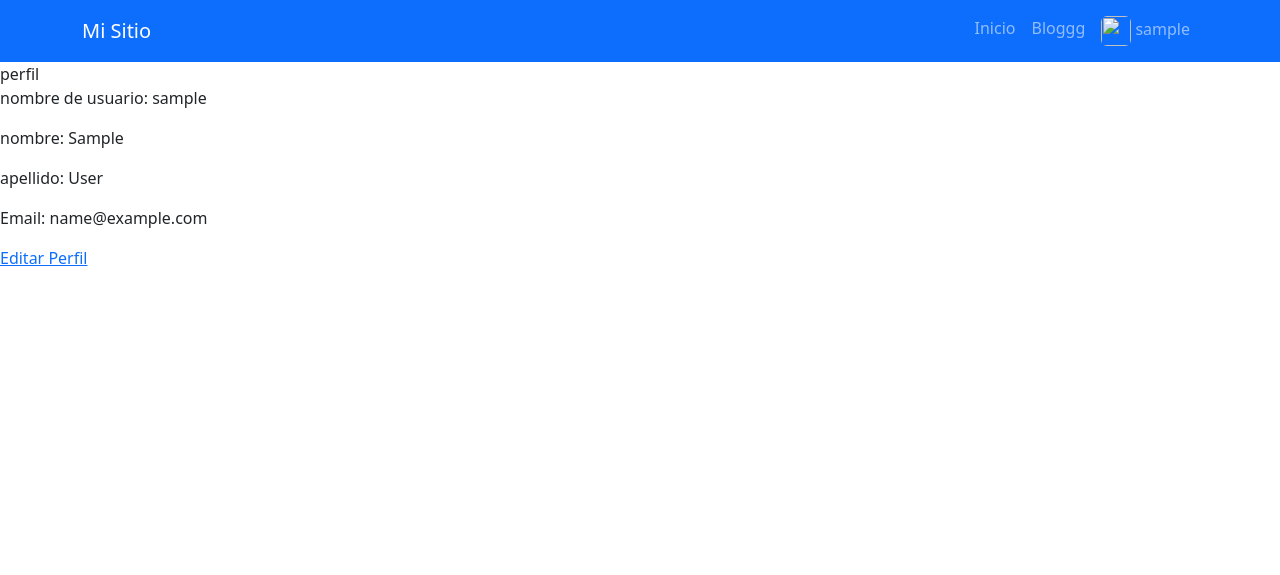
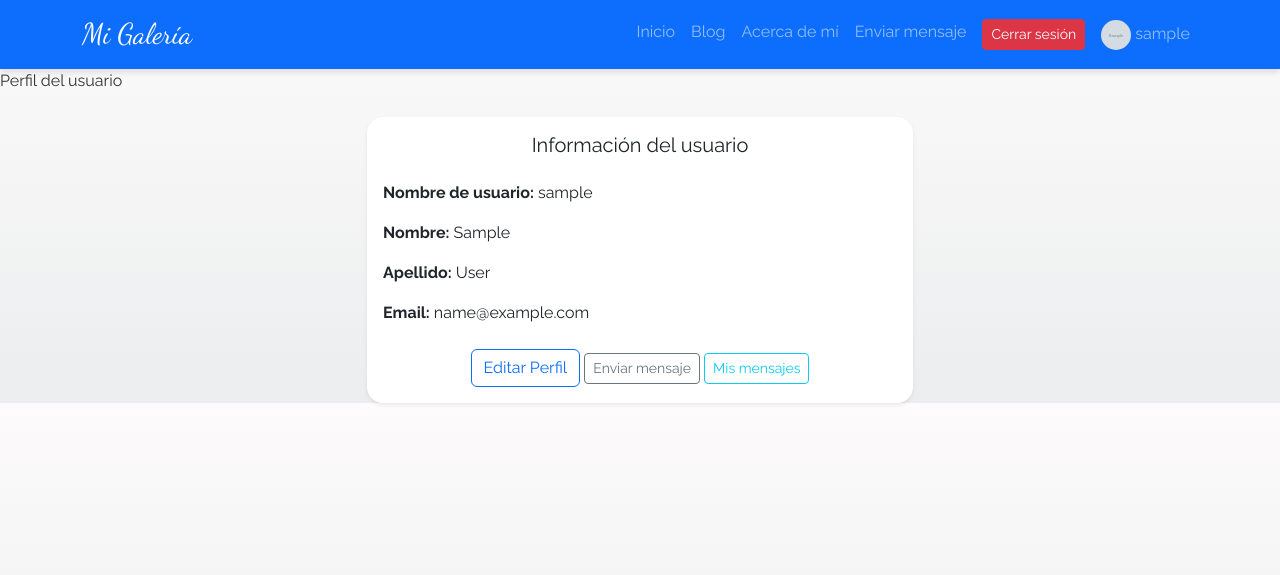
Before and after one commit to Pedrosote/Entrega_Final-Sotelino, a Django app: page /perfil in a window 1280 px wide. Shown: the top 575 px of the page. Run offline with Django 5.2, Linux system fonts and the light colour scheme; a user stored in the database is signed in; tables that the repository leaves empty hold one stand-in row (values such as "Sample post"); grey boxes marked "Sample" are stand-in pictures.

Commit message:
rama main

```diff
--- a/main/templates/main/base.html
+++ b/main/templates/main/base.html
@@ -4,31 +4,80 @@
     <meta charset="UTF-8">
     <meta name="viewport" content="width=device-width, initial-scale=1.0">
     <title>Blog | {% block title %}{% endblock title %} </title>
+
+    <link href="https://fonts.googleapis.com/css2?family=Dancing+Script&family=Raleway:wght@400;700&display=swap" rel="stylesheet">
+
     <link href="https://cdn.jsdelivr.net/npm/bootstrap@5.3.3/dist/css/bootstrap.min.css" rel="stylesheet" integrity="sha384-QWTKZyjpPEjISv5WaRU9OFeRpok6YctnYmDr5pNlyT2bRjXh0JMhjY6hW+ALEwIH" crossorigin="anonymous">
+
+    <style>
+        body {
+            font-family: 'Raleway', sans-serif;
+            background: linear-gradient(to bottom, #fdfbfb, #ebedee);
+            color: #333;
+        }
+        .navbar {
+            box-shadow: 0 4px 6px rgba(0, 0, 0, 0.1);
+        }
+        .navbar-brand {
+            font-family: 'Dancing Script', cursive;
+            font-size: 1.8rem;
+        }
+        .btn-outline-light:hover {
+            background-color: rgba(255,255,255,0.2);
+        }
+        .btn-danger {
+            background-color: #dc3545;
+            border-color: #dc3545;
+        }
+        .btn-danger:hover {
+            background-color: #bb2d3b;
+        }
+    </style>
 </head>
 <body>
     <nav class="navbar navbar-expand-lg navbar-dark bg-primary">
         <div class="container">
-            <a class="navbar-brand" href="#">Mi Sitio</a>
+            <a class="navbar-brand" href="{% url 'main:index' %}">Mi Galería</a>
             <button class="navbar-toggler" type="button" data-bs-toggle="collapse" data-bs-target="#navbarNav">
                 <span class="navbar-toggler-icon"></span>
             </button>
             <div class="collapse navbar-collapse" id="navbarNav">
                 <ul class="navbar-nav ms-auto">
                     <li class="nav-item">
-                        <a class="nav-link" href={% url "main:index" %}>Inicio</a>
+                        <a class="nav-link" href="{% url 'main:index' %}">Inicio</a>
                     </li>
                     <li class="nav-item">
-                        <a class="nav-link" href="{% url "blog:postlist" %}">Bloggg</a>
+                        <a class="nav-link" href="{% url 'blog:postlist' %}">Blog</a>
                     </li>
+                    <li class="nav-item">
+                        <a class="nav-link" href="{% url 'main:about' %}">Acerca de mí</a>
+                    </li>
+
                     {% if user.is_authenticated %}
-                    <li class = "nav-item">
-                        <a class = "nav-link" href="{% url "main:editar_perfil" %}">
-                            {% if user.avatar.imagen %}
-                               <img src="{{user.avatar.imagen.urls}}" alt="" class="rounded circle" width="30" height="30">
-                            {% endif %}
-                            {{ user.username }}</a>
-                    </li>
+                        <li class="nav-item">
+                            <a class="nav-link btn btn-outline-light me-2" href="{% url 'mensajes:enviar_mensaje' %}">Enviar mensaje</a>
+                        </li>
+                        <li class="nav-item d-flex align-items-center me-2">
+                            <form action="{% url 'logout' %}" method="post" class="d-inline">
+                                {% csrf_token %}
+                                <button type="submit" class="btn btn-danger btn-sm">Cerrar sesión</button>
+                            </form>
+                        </li>
+                        <li class="nav-item">
+                            <a class="nav-link" href="{% url 'main:editar_perfil' %}">
+                                {% if user.avatar.imagen %}
+                                    <img src="{{ user.avatar.imagen.url }}" alt="" class="rounded-circle" width="30" height="30">
+                                {% endif %}
+                                {{ user.username }}
+                            </a>
+                        </li>
+                    {% else %}
+                        <li class="nav-item">
+                            <a class="nav-link" href="{% url 'login' %}">Login</a>
+                        </li>
+                        <li class="nav-item">
+                            <a class="nav-link" href="{% url 'signup' %}">Registro</a>
+                        </li>
                     {% endif %}
                 </ul>
             </div>
@@ -37,7 +86,6 @@
 
     {% block content_title %}{% endblock content_title %}
 
-
     {% block content %}{% endblock content %}
 
     <script src="https://cdn.jsdelivr.net/npm/bootstrap@5.3.3/dist/js/bootstrap.bundle.min.js" integrity="sha384-YvpcrYf0tY3lHB60NNkmXc5s9fDVZLESaAA55NDzOxhy9GkcIdslK1eN7N6jIeHz" crossorigin="anonymous"></script>
--- a/main/templates/main/perfil.html
+++ b/main/templates/main/perfil.html
@@ -1,21 +1,34 @@
 {% extends "main/base.html" %}
 
 {% block title %}
-perfil
+Perfil
 {% endblock title %}
 
-
-
 {% block content_title %}
-perfil
+Perfil del usuario
 {% endblock content_title %}
 
+{% block content %}
+<div class="container mt-4">
+    <div class="row justify-content-center">
+        <div class="col-md-6">
+            <div class="card shadow-sm border-0 rounded-4">
+                <div class="card-body">
+                    <h5 class="card-title mb-4 text-center">Información del usuario</h5>
 
+                    <p><strong>Nombre de usuario:</strong> {{ user.username }}</p>
+                    <p><strong>Nombre:</strong> {{ user.first_name }}</p>
+                    <p><strong>Apellido:</strong> {{ user.last_name }}</p>
+                    <p><strong>Email:</strong> {{ user.email }}</p>
 
-{% block content %}
-<p>nombre de usuario: {{user.username}}</p>
-<p>nombre: {{user.first_name}}</p>
-<p>apellido: {{user.last_name}}</p>
-<p>Email: {{user.email}}</p>
-<a href="{% url "main:editar_perfil" %}">Editar Perfil</a>
+                    <div class="text-center mt-4">
+                        <a href="{% url 'main:editar_perfil' %}" class="btn btn-outline-primary">Editar Perfil</a>
+                        <a href="{% url 'mensajes:enviar_mensaje' %}" class="btn btn-sm btn-outline-secondary">Enviar mensaje</a>
+                        <a href="{% url 'mensajes:lista_mensajes' %}" class="btn btn-sm btn-outline-info">Mis mensajes</a>
+                    </div>
+                </div>
+            </div>
+        </div>
+    </div>
+</div>
 {% endblock content %}
--- a/main/urls.py
+++ b/main/urls.py
@@ -9,5 +9,6 @@ urlpatterns = [
     path("about", views.about, name="about"),
     path("perfil", views.perfil, name="perfil"),
     path("editar-perfil", views.editar_perfil, name="editar_perfil"),
+
 ]
 urlpatterns += static(settings.MEDIA_URL, document_root = settings.MEDIA_ROOT)
--- a/main/views.py
+++ b/main/views.py
@@ -19,13 +19,13 @@ def editar_perfil(request):
     if request.method == "POST":
         form = EditUserForm(request.POST, instance=request.user)
 
-        # Verificar si el usuario tiene un avatar
+
         try:
             avatar = request.user.avatar
         except Avatar.DoesNotExist:
             avatar = None
 
-        # Crear el formulario de avatar según si el usuario tiene uno o no
+
         if avatar:
             avatar_form = AvatarForm(request.POST, request.FILES, instance=avatar)
         else:
@@ -34,7 +34,7 @@ def editar_perfil(request):
         if form.is_valid() and avatar_form.is_valid():
             form.save()
             avatar_instance = avatar_form.save(commit=False)
-            avatar_instance.user = request.user  # Asignar el usuario actual al avatar
+            avatar_instance.user = request.user
             avatar_instance.save()
             return redirect("main:perfil")
     else:
```
Also changed, not shown: main/templates/main/about.html (+27 -0 lines), main/templates/main/editar_perfil.html (+44 -12 lines), main/templates/main/index.html (+30 -20 lines).
